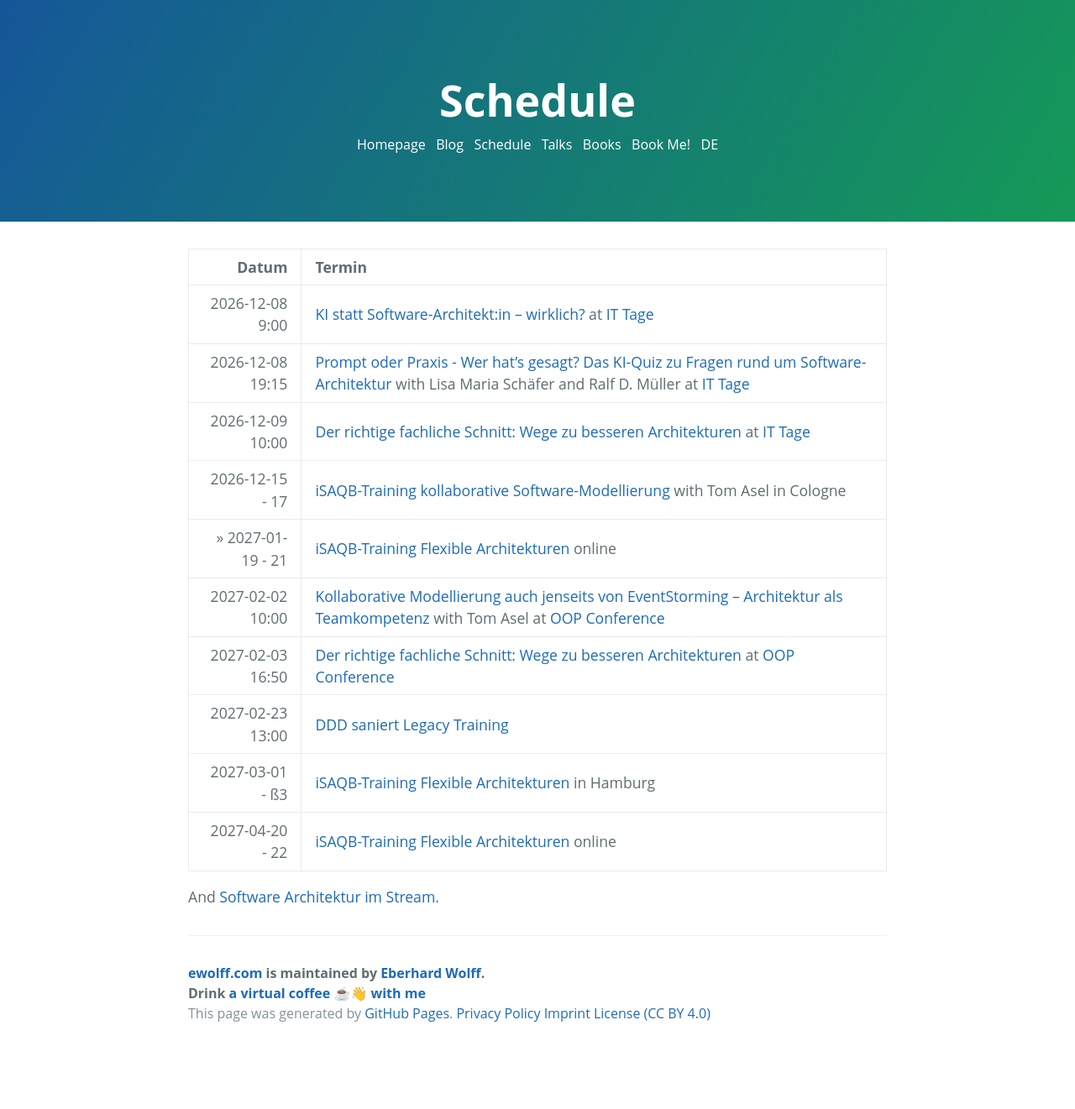
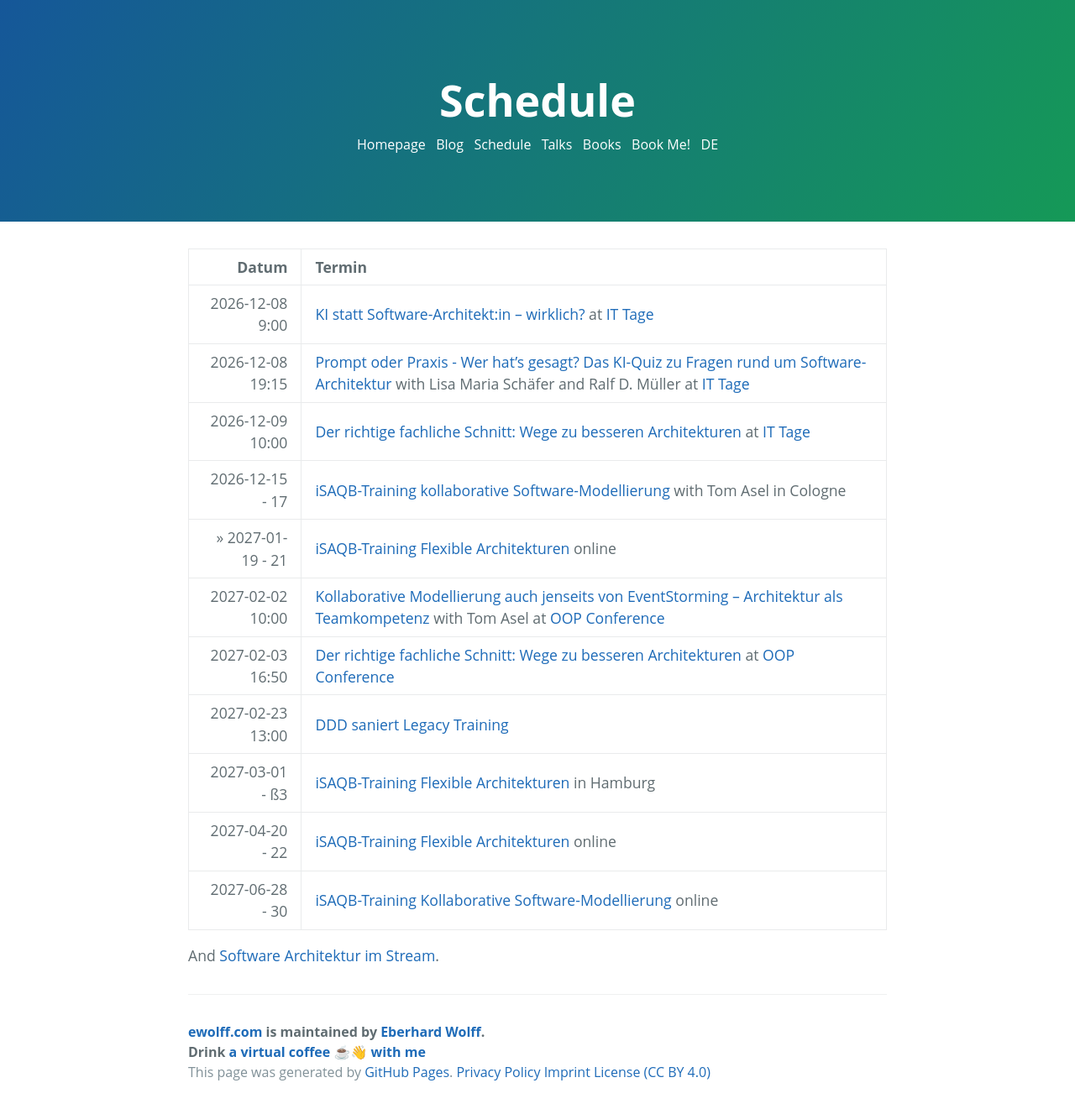
Before and after one commit to ewolff/ewolff.com, a Jekyll site: the page built from schedule.md, in a window 1280 px wide. Shown: the whole page at 84% size. Built offline with Jekyll 4.4.1, drawn with Linux system fonts in a browser that asks for light colours; our own code applies the rules of GitHub Pages for plain Markdown files; before the commit the page ends 1251 px from its top, so only the background shows below that.

Commit message:
COSMO ergänzt

```diff
--- a/schedule.md
+++ b/schedule.md
@@ -14,5 +14,6 @@ title: Schedule
 | 2027-02-23 13:00 | [DDD saniert Legacy Training](https://www.socreatory.com/de/events/ddd-legacy-sanierung-online-35ac86c95b3e) |
 | 2027-03-01 - ß3 | [iSAQB-Training Flexible Architekturen](https://www.socreatory.com/de/trainings/flex/events/2711755de345) in Hamburg |
 | 2027-04-20 - 22 | [iSAQB-Training Flexible Architekturen](https://www.socreatory.com/de/trainings/flex/events/f0a28d4c4d01) online |
+| 2027-06-28 - 30 | [iSAQB-Training Kollaborative Software-Modellierung](https://www.socreatory.com/de/events/cosmo-online-f05f7b579047) online |
 
 And [Software Architektur im Stream](https://software-architektur.tv/).
```
Also changed, not shown: termine.md (+1 -1 lines).
